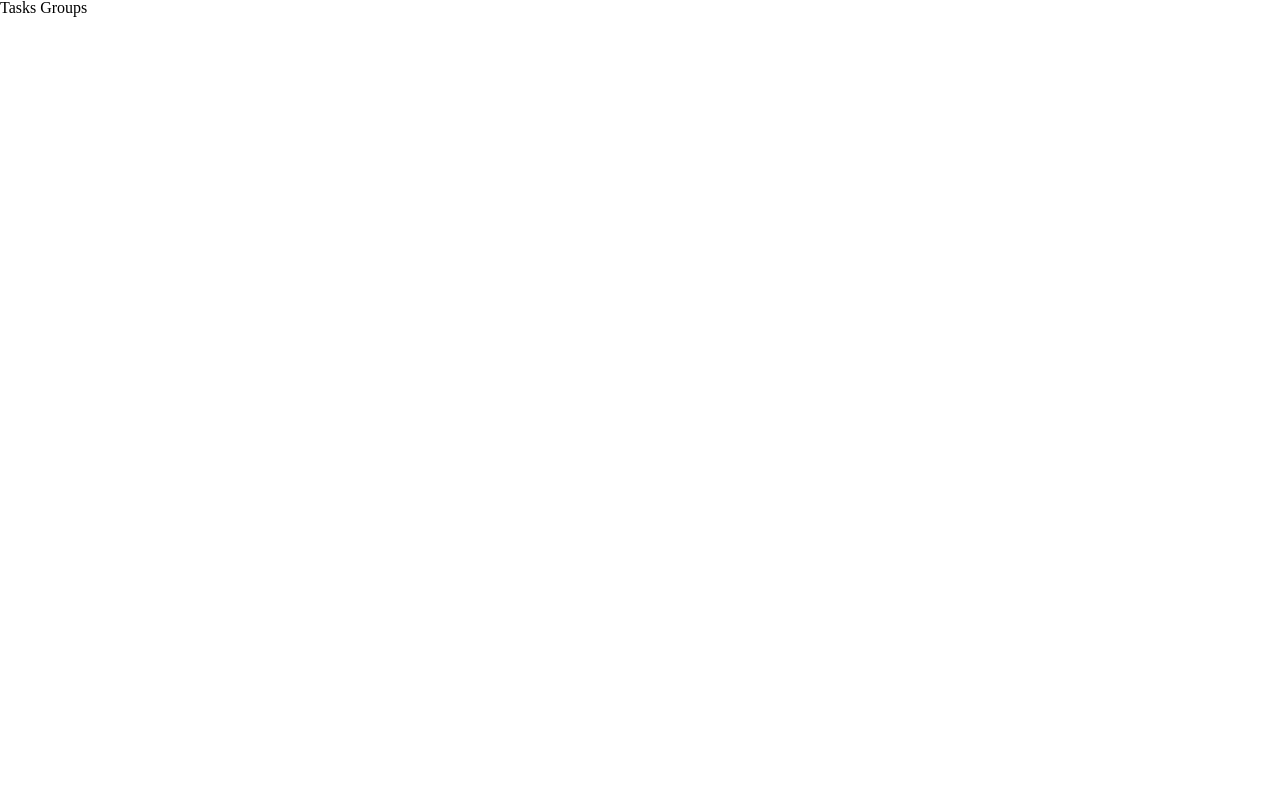
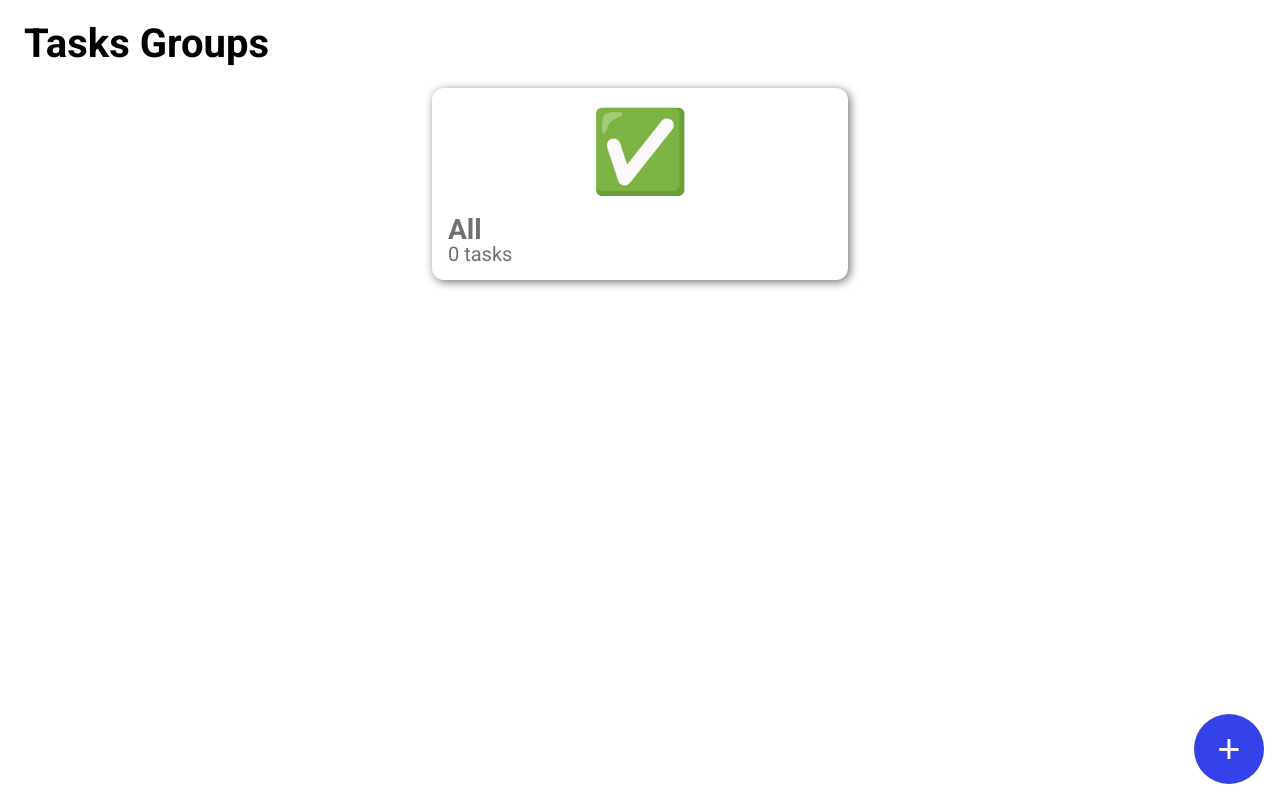
Before and after one commit to acmahaja/webdev, a plain HTML site: page macro-goals/index.html in a window 1280 px wide. Drawn offline with Linux system fonts and the light colour scheme.

Commit message:
Created Homepage

```diff
--- a/macro-goals/css/style-light.css
+++ b/macro-goals/css/style-light.css
@@ -1,3 +1,5 @@
+@import url('https://fonts.googleapis.com/css2?family=Open+Sans&family=Roboto:ital,wght@0,100;0,300;0,400;0,500;0,700;0,900;1,100;1,300;1,400;1,500;1,700;1,900&display=swap');
+
 /* http://meyerweb.com/eric/tools/css/reset/
    v2.0 | 20110126
    License: none (public domain)
@@ -138,8 +140,66 @@ table {
 
 body {
     background-color: white;
+    font-family: 'Roboto', sans-serif;
+    padding: 1.5rem;
 }
 
 h1 {
     color: black;
+    font-size: 2.5em;
+    font-weight: bold;
 }
+
+#categories {
+    padding: 0;
+    width: 100%;
+    margin-top: 1rem;
+    display: flex;
+    flex-direction: row;
+    justify-content: space-evenly;
+    flex-flow: row wrap;
+}
+
+.category {
+    margin-top: 2vh;
+    margin: .5rem;
+    width: 30vw;
+    height: 20vh;
+    box-shadow: 2px 2px 10px #707070;
+    border-radius: .75rem;
+    display: flex;
+    flex-direction: column;
+    justify-content: space-between;
+    padding: 1rem;
+    color: #707070;
+}
+
+.categoryEmoji {
+    text-align: center;
+    font-size: 10vh;
+    margin-top: .5rem;
+}
+
+.categoryTitle {
+    font-size: 3.5vh;
+    font-weight: bold;
+}
+
+.categoryTotal {
+    font-weight: 400;
+    font-size: 2.5vh;
+}
+
+.newCategory {
+    position: fixed;
+    bottom: 0;
+    right: 0;
+    width: 70px;
+    height: 70px;
+    margin: 1rem;
+    font-size: 5vh;
+    border-radius: 50%;
+    color: white;
+    background-color: #3542e9;
+    border: none
+}
--- a/macro-goals/index.html
+++ b/macro-goals/index.html
@@ -9,13 +9,25 @@
 </head>
 
 <body>
+    <div class="title">
+        <h1>
+            Tasks Groups
+        </h1>
+    </div>
+    <div id="categories">
+        <div class="category">
+            <h2 class="categoryEmoji">✅</h2>
+            <div class="catergoryDetails">
+                <p class="categoryTitle">All</p>
+                <p class="categoryTotal">0 tasks</p>
+            </div>
+        </div>
 
+
+    </div>
+    <button class="newCategory">
+        +
+    </button>
 </body>
-<div class="title">
-    <h1>
-        Tasks Groups
-    </h1>
-</div>
-<div class="Tasks"></div>
 
 </html>
--- a/macro-goals/js/app.js
+++ b/macro-goals/js/app.js
@@ -0,0 +1,3 @@
+const db = {
+
+}
```
Also changed, not shown: macro-goals/css/style-dark.css (line endings or trailing spaces).
